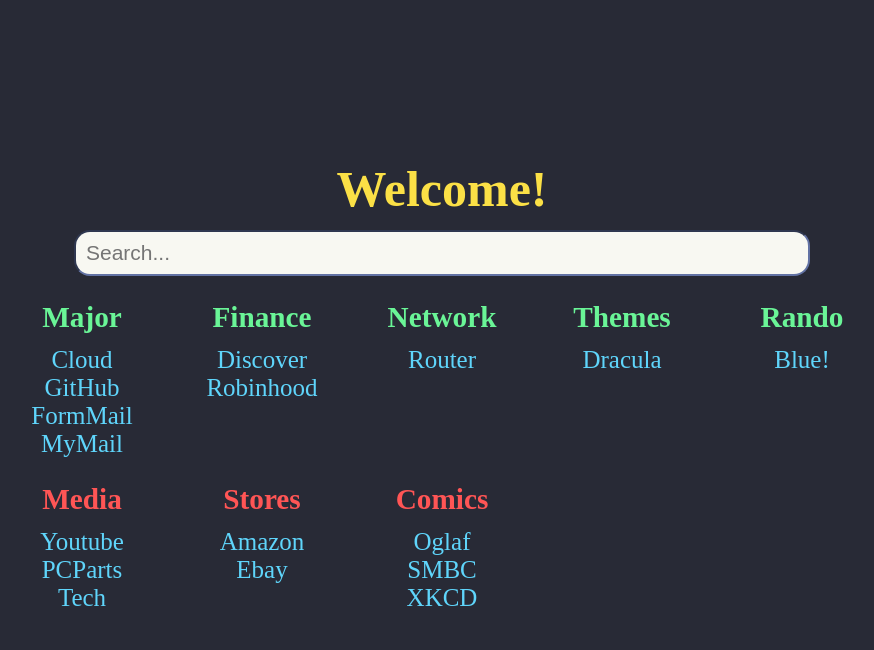
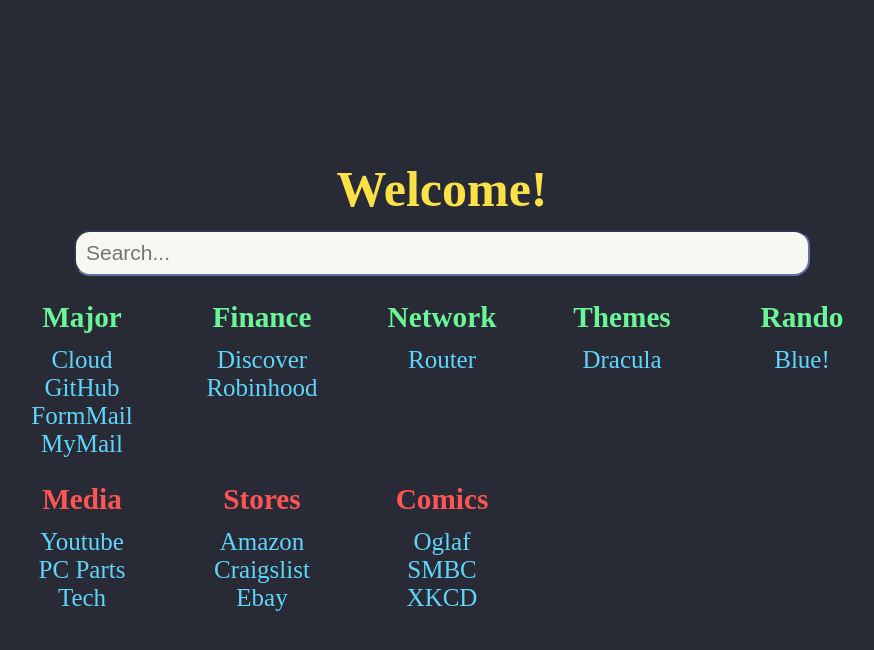
Before and after one commit to jhrush/homePage, a Jekyll site: the page hp.html, which Jekyll copies as it is, in a window 1280 px wide. Shown: the top 650 px of the page, without its empty margins (198-1072 px from the left). Built offline with Jekyll 4.4.1, drawn with Linux system fonts in a browser that asks for light colours.

Commit message:
Update hp.html

```diff
--- a/hp.html
+++ b/hp.html
@@ -101,7 +101,7 @@ input:focus {
 	  <a href="https://mail.google.com/mail/u/0/#inbox">MyMail</a><br>
 	  <h3 style="color:#ff5555;"> Media </h3>
 	  <a href="https://www.youtube.com/">Youtube</a><br>
-	  <a href="https://www.reddit.com/r/buildapcsales/">PCParts</a><br>
+	  <a href="https://www.reddit.com/r/buildapcsales/">PC Parts</a><br>
 	  <a href="https://boards.4channel.org/g/catalog">Tech</a><br>
 	  <a href=""></a><br>
 	</div>
@@ -114,8 +114,8 @@ input:focus {
 	  <a href=""></a><br>
 	  <h3 style="color:#ff5555;"> Stores </h3>
 	  <a href="https://smile.amazon.com/">Amazon</a><br>
+		<a href="https://craigslist.org/">Craigslist</a><br>
 	  <a href="https://www.ebay.com/">Ebay</a><br>
-	  <a href=""></a><br>
 	  <a href=""></a><br>
 	</div>
 
```
